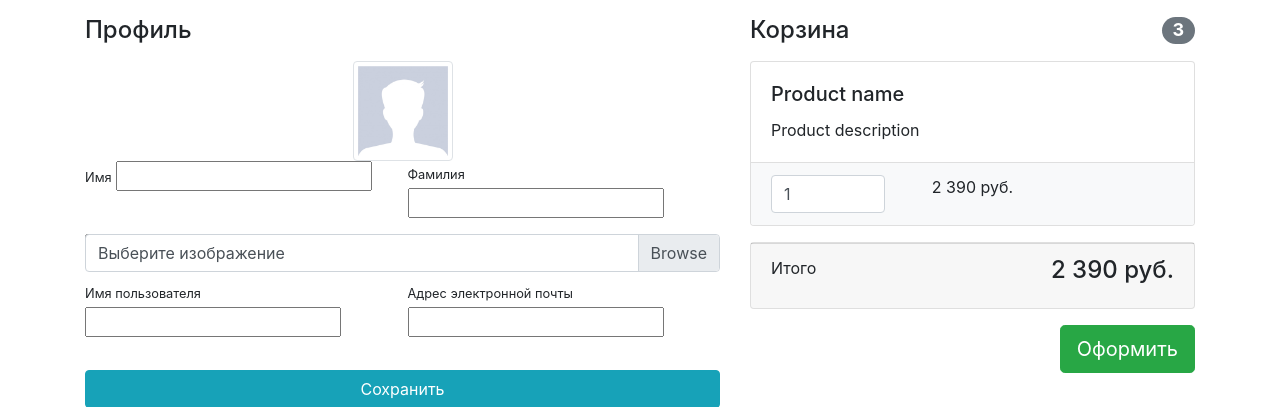
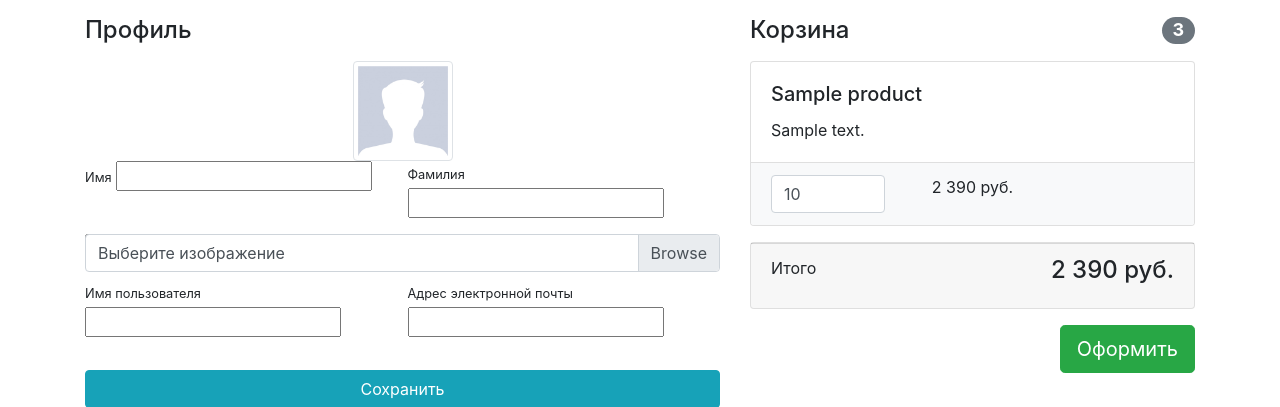
Before and after one commit to Vokler/geekshop-608-656, a Django app: template authapp/templates/authapp/profile.html in a window 1280 px wide. Shown: the part 56-463 px from the top of the page. Run offline with Django 3.2, Linux system fonts and the light colour scheme; the template is opened without the code that fills it: most values are stand-ins (such as "Sample title", 1, 10 or a date in 2020); form fields are guessed from the names that the template uses; some libraries are stand-ins or nearby versions.

Commit message:
added controller basket_remove

```diff
--- a/basketapp/templates/basketapp/basket.html
+++ b/basketapp/templates/basketapp/basket.html
@@ -6,19 +6,19 @@
         {% for basket in baskets %}
             <div class="card mb-3">
                 <div class="card-body">
-                    <h5 class="card-title">Product name</h5>
-                    <p class="card-text">Product description</p>
+                    <h5 class="card-title">{{ basket.product.name }}</h5>
+                    <p class="card-text">{{ basket.product.description }}</p>
                 </div>
                 <ul class="list-group list-group-flush">
                     <li class="list-group-item bg-light">
                         <div class="row text-center">
                             <div class="col-lg-4">
                                 <input name="basketID" type="number" class="form-control"
-                                       value="1" min="0">
+                                       value="{{ basket.quantity }}" min="0">
                             </div>
                             <div class="col-lg-4">2 390 руб.</div>
                             <div class="col-lg-4">
-                                <a href="#">
+                                <a href="{% url 'baskets:basket_remove' basket.id %}">
                                     <i class="fas fa-trash"></i>
                                 </a>
                             </div>
--- a/basketapp/urls.py
+++ b/basketapp/urls.py
@@ -1,9 +1,10 @@
 from django.urls import path
 
-from basketapp.views import basket_add
+from basketapp.views import basket_add, basket_remove
 
 app_name = 'basketapp'
 
 urlpatterns = [
     path('add/<int:product_id>/', basket_add, name='basket_add'),
+    path('remove/<int:id>/', basket_remove, name='basket_remove'),
 ]
--- a/basketapp/views.py
+++ b/basketapp/views.py
@@ -16,3 +16,8 @@ def basket_add(request, product_id=None):
         basket.quantity += 1
         basket.save()
         return HttpResponseRedirect(request.META.get('HTTP_REFERER'))
+
+
+def basket_remove(request, id):
+    Basket.objects.get(id=id).delete()
+    return HttpResponseRedirect(request.META.get('HTTP_REFERER'))
```
